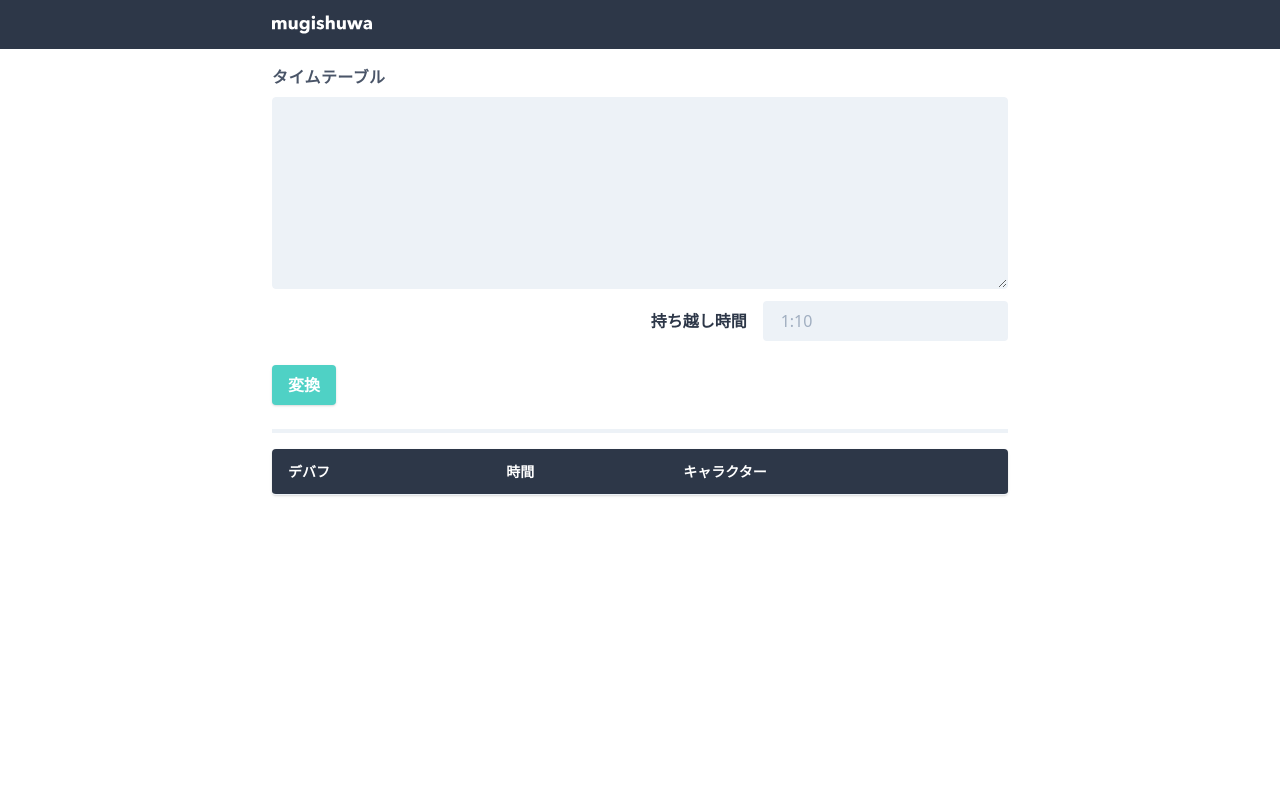
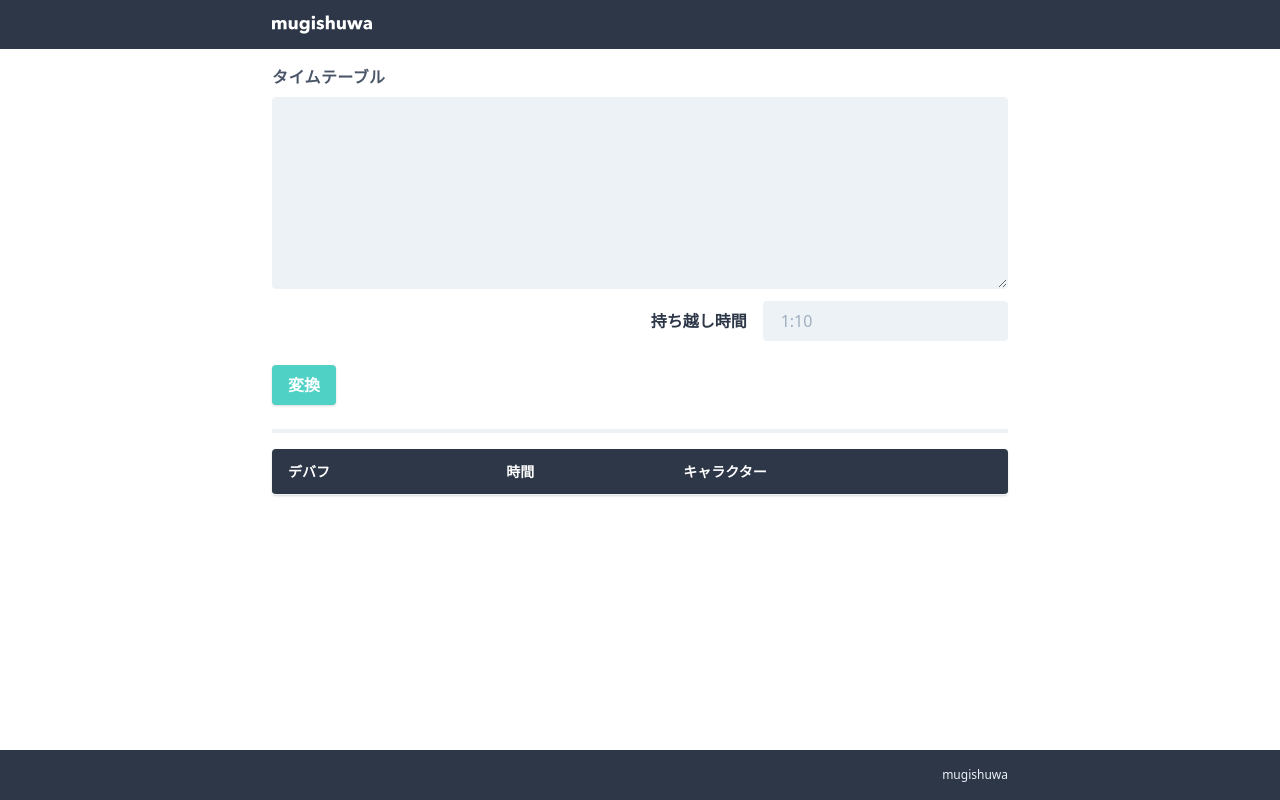
Before and after one commit to ci7lus/mugishuwa_tl, a React (Vite) app: page / in a window 1280 px wide. Built offline with nearby package versions, Linux system fonts and the light colour scheme.

Commit message:
:art: 見た目をちょっと変更

```diff
--- a/src/index.tsx
+++ b/src/index.tsx
@@ -92,8 +92,9 @@ const App: React.FC<{}> = () => {
     }
   }
   return (
-    <div className="text-gray-800 mb-16">
-      <div className="bg-gray-800">
+    <div className="min-h-screen w-full flex flex-col text-gray-800">
+      <div className="flex-1">
+        <div className=" bg-gray-800">
           <div className="flex items-center container mx-auto flex justify-between max-w-screen-md text-gray-200">
             <div className="flex items-center justify-start">
               <a href="/">
@@ -109,6 +110,7 @@ const App: React.FC<{}> = () => {
             </div>
           </div>
         </div>
+
         <div className="container mx-auto max-w-screen-md p-4">
           <form onSubmit={handleSubmitForm}>
             <div className="flex flex-wrap -mx-3">
@@ -197,7 +199,9 @@ const App: React.FC<{}> = () => {
                           {minute}:{second.toString().padStart(2, "0")} (
                           {remaining}秒)
                         </td>
-                      <td className="text-left py-1 px-4">{line.character}</td>
+                        <td className="text-left py-1 px-4">
+                          {line.character}
+                        </td>
                       </tr>
                     )
                   })}
@@ -234,6 +238,23 @@ const App: React.FC<{}> = () => {
           )}
         </div>
       </div>
+      <div className="bg-gray-800">
+        <div className="container mx-auto max-w-screen-md">
+          <div className="flex justify-end text-xs p-4 text-gray-200">
+            mugishuwa
+            {/**&nbsp;/&nbsp;
+            <a
+              className="text-blue-400"
+              target="_blank"
+              href="https://github.com/ci7lus/mugishuwa"
+              rel="noopener"
+            >
+              code
+            </a>**/}
+          </div>
+        </div>
+      </div>
+    </div>
   )
 }
 
```
Lines whose indentation alone changed are shown as unchanged.
